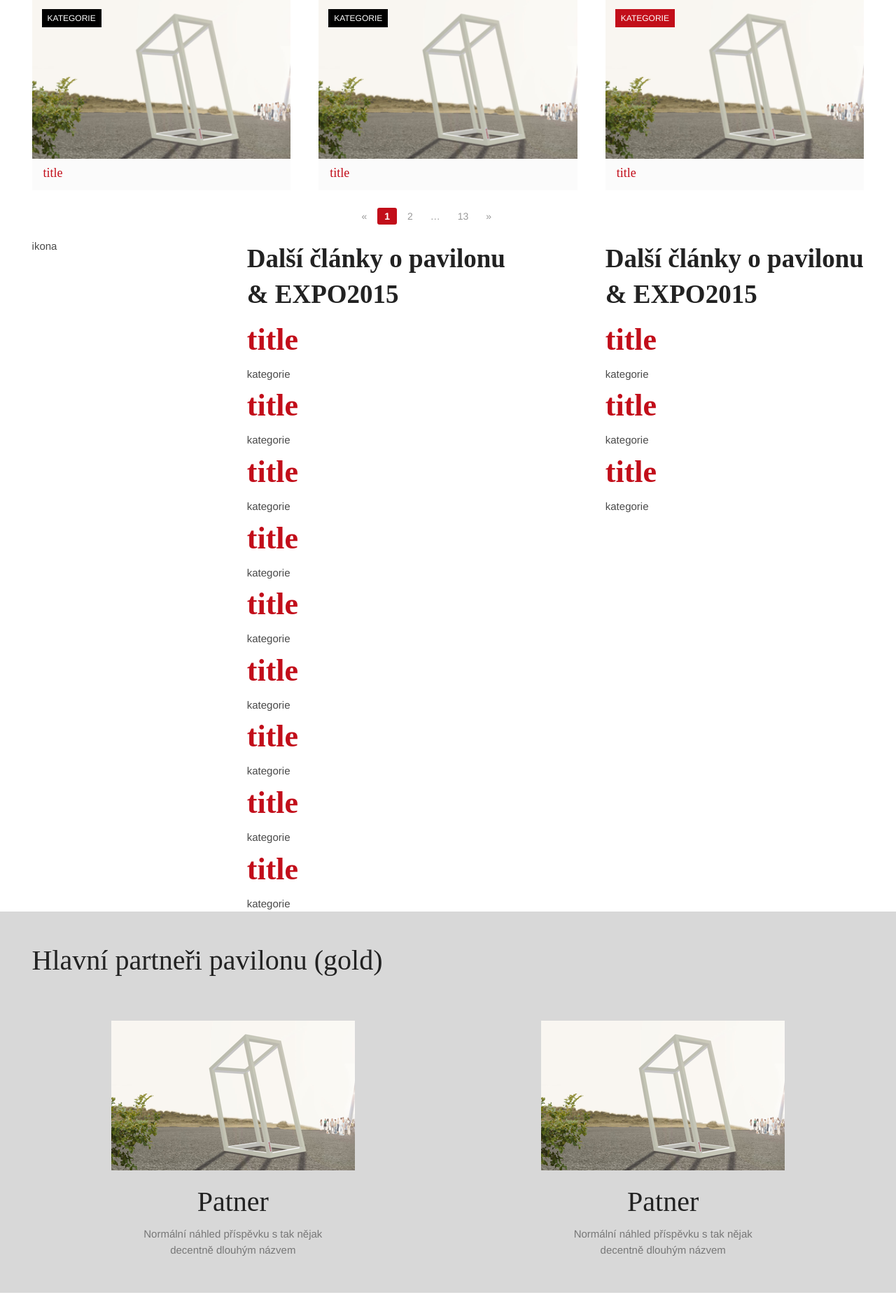
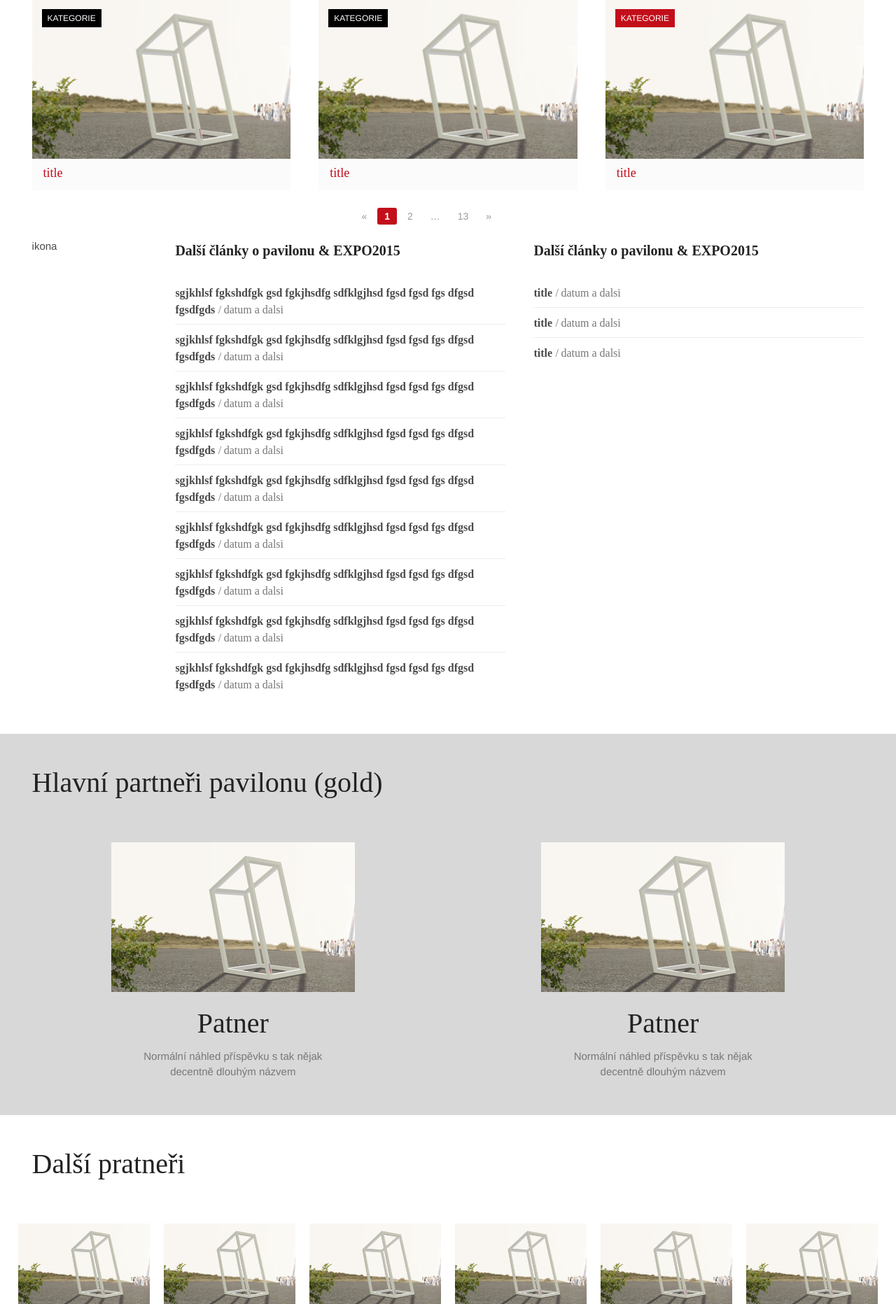
Before and after one commit to lexislav/amok-pe2014, a PHP site: page /blog.php in a window 1280 px wide. Shown: the part 1576-3440 px from the top of the page at 70% size. Run offline with PHP 8.4, Linux system fonts and the light colour scheme; some libraries are stand-ins or nearby versions.

Commit message:
blog - list

```diff
--- a/htdocs/blog.php
+++ b/htdocs/blog.php
@@ -15,11 +15,11 @@
     <div class="small-12 large-6 columns">
         <article class="m-blog-item mm-subhero mm-featured">
             <header>
-                <a href="" target="_blank" title="">
+                <a href="/single.php" title="">
                     <div class="m-item--image"><img src="/assets/modul.png" alt="" /></div>
-                    <h1 class="m-item--hed"><a href="" target="_blank" title="">title</a></h1>
+                    <h1 class="m-item--hed"><a href="/single.php" title="">title</a></h1>
 
-                    <div class="m-item--meta"><a href="" target="_blank" class="m-item--section">kategorie</a></div>
+                    <div class="m-item--meta"><a href="/single.php" class="m-item--section">kategorie</a></div>
                 </a>
             </header>
         </article>
@@ -27,11 +27,11 @@
     <div class="small-12 large-6 columns">
         <article class="m-blog-item mm-subhero mm-featured">
             <header>
-                <a href="" target="_blank" title="">
+                <a href="/single.php" title="">
                     <div class="m-item--image"><img src="/assets/modul.png" alt="" /></div>
-                    <h1 class="m-item--hed"><a href="" target="_blank" title="">title</a></h1>
+                    <h1 class="m-item--hed"><a href="/single.php" title="">title</a></h1>
 
-                    <div class="m-item--meta"><a href="" target="_blank" class="m-item--section">kategorie</a></div>
+                    <div class="m-item--meta"><a href="/blog.php" class="m-item--section">kategorie</a></div>
                 </a>
             </header>
         </article>
@@ -43,11 +43,11 @@
         <div class="small-12 medium-6 large-4 xlarge-3 columns">
             <article class="m-blog-item">
                 <header>
-                    <a href="" target="_blank" title="">
+                    <a href="/single.php" title="">
                         <div class="m-item--image"><img src="/assets/modul.png" alt="" /></div>
-                        <h1 class="m-item--hed"><a href="" target="_blank" title="">title</a></h1>
+                        <h1 class="m-item--hed"><a href="/single.php" title="">title</a></h1>
 
-                        <div class="m-item--meta"><a href="" target="_blank" class="m-item--section">kategorie</a></div>
+                        <div class="m-item--meta"><a href="/blog.php" class="m-item--section">kategorie</a></div>
                     </a>
                 </header>
             </article>
@@ -57,11 +57,11 @@
     <div class="small-12 medium-6 large-4 xlarge-3 columns end">
         <article class="m-blog-item mm-featured">
             <header>
-                <a href="" target="_blank" title="">
+                <a href="/single.php" title="">
                     <div class="m-item--image"><img src="/assets/modul.png" alt="" /></div>
-                    <h1 class="m-item--hed"><a href="" target="_blank" title="">title</a></h1>
+                    <h1 class="m-item--hed"><a href="/single.php" title="">title</a></h1>
 
-                    <div class="m-item--meta"><a href="" target="_blank" class="m-item--section">kategorie</a></div>
+                    <div class="m-item--meta"><a href="/blog.php" class="m-item--section">kategorie</a></div>
                 </a>
             </header>
         </article>
@@ -83,30 +83,35 @@
 </div>
 
 
-<div class="row">
-    <div class="large-3 columns">ikona</div>
-    <div class="large-4 columns">
+<div class="row m-list">
+    <div class="small-12 medium-12 large-2 xlarge-3 columns">ikona</div>
+    <div class="small-12 medium-6 large-5 xlarge-4 columns">
+        <header>
+        <h2>Další články o pavilonu & EXPO2015</h2>
+        </header>
+        <?php for ($i = 1; $i <= 9; $i++) { ?>
+            <article class="m-item">
+                <header>
+                    <h1 class="m-item--hed"><a href="/single.php" title="">sgjkhlsf fgkshdfgk gsd fgkjhsdfg sdfklgjhsd fgsd fgsd fgs dfgsd fgsdfgds</a></h1>
 
-        <h2>Další články o pavilonu & EXPO2015</h2>
-        <?php for ($i = 1; $i <= 9; $i++) { ?>
-            <article class="mm-featured">
-                <header>
-                    <h1 class="m-item--hed"><a href="" target="_blank" title="">title</a></h1>
-
-                    <div class="m-item--meta">kategorie</div>
+                    <div class="m-item--meta">
+                        <div class="m-item--date">datum a dalsi</div>
+                    </div>
                 </header>
             </article>
         <?php } ?>
     </div>
 
-    <div class="large-4 large-offset-1 columns">
-        <h2>Další články o pavilonu & EXPO2015</h2>
+    <div class="small-12 medium-6 large-5 xlarge-4 xlarge-offset-1 columns">
+        <header>
+            <h2>Další články o pavilonu & EXPO2015</h2>
+        </header>
         <?php for ($i = 1; $i <= 3; $i++) { ?>
-            <article class="mm-featured">
+            <article class="m-item mm-featured">
                 <header>
-                    <h1 class="m-item--hed"><a href="" target="_blank" title="">title</a></h1>
+                    <h1 class="m-item--hed"><a href="/single.php" title="">title</a></h1>
 
-                    <div class="m-item--meta">kategorie</div>
+                    <div class="m-item--meta"><div class="m-item--date">datum a dalsi</div></div>
                 </header>
             </article>
         <?php } ?>
--- a/htdocs/css/style.css
+++ b/htdocs/css/style.css
@@ -3589,15 +3589,15 @@ th.hide-for-touch {
   font-size: 1.33333rem; }
 
 .fnt-secondary-headline {
-  font-family: "Avenir Next";
-  font-weight: 300;
+  font-family: "Proxima Nova";
+  font-weight: 200;
   -webkit-font-smoothing: antialiased;
   font-size: 1.6rem; }
   .fnt-secondary-headline.fnt-white {
     font-weight: 400; }
 
 .fnt-secondary-headline-mid {
-  font-family: "Avenir Next";
+  font-family: "Proxima Nova";
   font-weight: 600;
   -webkit-font-smoothing: antialiased;
   font-size: 1.06667rem;
@@ -3956,15 +3956,15 @@ th.hide-for-touch {
 .m-section_pavilon .padded {
   padding-right: 60px; }
 .m-section_pavilon h1, .m-section_pavilon h2 {
-  font-family: "Avenir Next";
-  font-weight: 300;
+  font-family: "Proxima Nova";
+  font-weight: 200;
   -webkit-font-smoothing: antialiased;
   font-size: 2.4rem; }
 .m-section_pavilon h2 {
   font-size: 1.6rem;
   line-height: 33px; }
 .m-section_pavilon h3 {
-  font-family: "Avenir Next";
+  font-family: "Proxima Nova";
   font-weight: 600;
   -webkit-font-smoothing: antialiased;
   font-size: 1.06667rem;
@@ -4260,6 +4260,40 @@ a:hover .svg-button #button {
     .m-blog-item.mm-featured .m-item--section:hover {
       background-color: #000000; }
 
+.m-list header > h2 {
+  font-size: 1.33333rem;
+  margin-bottom: 25px; }
+.m-list .m-item {
+  font-size: 1.06667rem;
+  border-bottom: 1px solid #eee;
+  padding: 10px 0;
+  padding-bottom: 8px; }
+  .m-list .m-item * {
+    display: inline; }
+  .m-list .m-item .m-item--hed {
+    line-height: 1.2em;
+    font-size: 1.06667rem; }
+    .m-list .m-item .m-item--hed a {
+      color: #4A4A4A; }
+      .m-list .m-item .m-item--hed a:hover {
+        color: #c20e1a; }
+  .m-list .m-item .m-item--meta {
+    font-family: "Purista";
+    font-weight: 100;
+    -webkit-font-smoothing: antialiased;
+    font-size: 2.66667rem;
+    line-height: 1.2em;
+    font-size: 1.06667rem;
+    display: inline;
+    color: #777; }
+    .m-list .m-item .m-item--meta > *:before {
+      display: inline;
+      content: "/";
+      padding-right: 0.22em; }
+  .m-list .m-item:last-of-type {
+    border-bottom: none;
+    margin-bottom: 50px; }
+
 .m-theme {
   background-image: url("/assets/file-a.jpg");
   background-position: center center;
--- a/htdocs/sass/modules/_module-fonts.scss
+++ b/htdocs/sass/modules/_module-fonts.scss
@@ -1,17 +1,17 @@
 @mixin fnt-avenir() {
-    font-family: "Avenir Next";
+    font-family: "Proxima Nova";
     font-weight: normal;
     -webkit-font-smoothing: antialiased;
 }
 
 @mixin fnt-avenir-light() {
-    font-family: "Avenir Next";
-    font-weight: 300;
+    font-family: "Proxima Nova";
+    font-weight: 200;
     -webkit-font-smoothing: antialiased;
 }
 
 @mixin fnt-avenir-demi-bold() {
-    font-family: "Avenir Next";
+    font-family: "Proxima Nova";
     font-weight: 600;
     -webkit-font-smoothing: antialiased;
 }
--- a/htdocs/sass/style.scss
+++ b/htdocs/sass/style.scss
@@ -36,7 +36,7 @@ $navbar-height: 80px;
 }
 
 .m-nav .m-nav--lang {
- //   display: none;
+    //   display: none;
 }
 
 .l-page {
@@ -49,7 +49,6 @@ $navbar-height: 80px;
         padding-top: 0;
     }
 }
-
 
 .l-section {
     @include clearfix();
@@ -105,7 +104,6 @@ $navbar-height: 80px;
         background-repeat: no-repeat;
         background-size: contain;
     }
-
 
 }
 
@@ -164,8 +162,8 @@ a:hover {
         }
     }
 
-    .m-item--meta {}
-
+    .m-item--meta {
+    }
 
     .m-item--section {
         position: absolute;
@@ -196,7 +194,6 @@ a:hover {
         }
     }
 
-
     &.mm-subhero {
 
         .m-item--hed {
@@ -208,7 +205,7 @@ a:hover {
 
             font-size: rem-calc(20);
             color: white;
-            background-color: rgba(0,0,0,.56);
+            background-color: rgba(0, 0, 0, .56);
             a {
                 color: white;
             }
@@ -217,7 +214,6 @@ a:hover {
         .m-item--section {
             font-size: rem-calc(15);
         }
-
 
         &:hover {
             .m-item--hed {
@@ -240,6 +236,59 @@ a:hover {
 
 }
 
+.m-list {
+
+     header > h2 {
+         font-size: rem-calc(20);
+         margin-bottom: $base-spacing / 2;
+     }
+
+
+    .m-item {
+        font-size: rem-calc(16);
+        border-bottom: 1px solid #eee;
+        padding: 10px 0;
+        padding-bottom: 8px;
+        * {
+            display: inline;
+        }
+
+        .m-item--hed {
+            line-height: 1.2em;
+            font-size: rem-calc(16);
+            a {
+                color: $koma;
+                &:hover {
+                    color: $color-koma-red;
+                }
+            }
+        }
+
+        .m-item--meta {
+            @include fnt-primary-headline();
+            line-height: 1.2em;
+            font-size: rem-calc(16);
+            display: inline;
+            color: #777;
+
+            & > * {
+                &:before {
+                    display: inline;
+                    content: "/";
+                    padding-right: .22em;
+                }
+            }
+        }
+
+
+        &:last-of-type {
+            border-bottom: none;
+            margin-bottom: $base-spacing;
+        }
+
+    }
+}
+
 //
 
 .m-theme {
@@ -248,7 +297,6 @@ a:hover {
     background-size: cover;
     height: 472px;
 }
-
 
 //
 
@@ -272,7 +320,7 @@ a:hover {
 .l-partner_large .m-partner {
 
     .m-item--image {
-        margin-bottom:  $base-spacing / 2;
+        margin-bottom: $base-spacing / 2;
     }
 
     .m-item--hed {
@@ -293,22 +341,21 @@ a:hover {
         font-size: rem-calc(15);
         color: white;
 
-        text-shadow: 0 1px 0 rgba(0,0,0,.5);
+        text-shadow: 0 1px 0 rgba(0, 0, 0, .5);
 
         a {
             color: white;
             &:hover {
-             color: white;
+                color: white;
                 text-decoration: underline;
-        }
+            }
         }
     }
 }
 
+//
 
-
-
-
+//
 
 .tmp-bigimage {
     background-color: darkgray;
@@ -337,8 +384,6 @@ a:hover {
 
 }
 
-
-
 body {
     @media #{$small-up} {
         .row {
--- a/htdocs/templates/inc-topbar.php
+++ b/htdocs/templates/inc-topbar.php
@@ -29,7 +29,7 @@
             <li>
                 <article class="m-item">
                     <header>
-                        <h1 class="m-item--hed"><a href="/index.php" title="menu1">Home</a></h1>
+                        <h1 class="m-item--hed"><a href="/pavilon.php" title="menu1">Pavilon</a></h1>
                     </header>
                     <div class="m-item--description">
                         <p>Adding comment counts to compilation cards (full-width). Tested and merging now, just tagging to let you all know.</p>
@@ -41,7 +41,7 @@
             <li>
                 <article class="m-item">
                     <header>
-                        <h1 class="m-item--hed"><a href="/index.php" title="menu1">Home</a></h1>
+                        <h1 class="m-item--hed"><a href="/blog.php" title="menu1">Blog</a></h1>
                     </header>
                     <div class="m-item--description">
                         <p>Adding comment counts to compilation cards (full-width). Tested and merging now, just tagging to let you all know.</p>
@@ -60,7 +60,7 @@
             <li>
                 <article class="m-item">
                     <header>
-                        <h1 class="m-item--hed"><a href="/index.php" title="menu1">Home</a></h1>
+                        <h1 class="m-item--hed"><a href="/single.php" title="menu1">Blog detail</a></h1>
                     </header>
                     <div class="m-item--description">
                         <p>Adding comment counts to compilation cards (full-width). Tested and merging now, just tagging to let you all know.</p>
```
Also changed, not shown: 1 other file.
